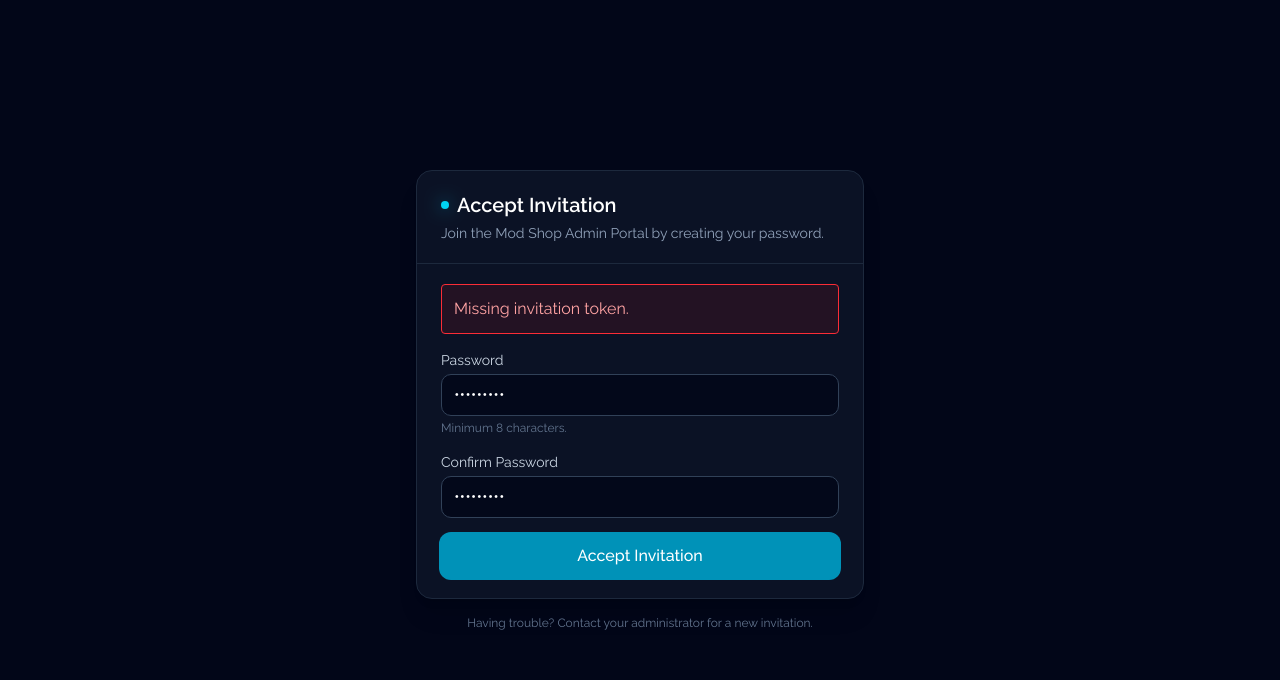
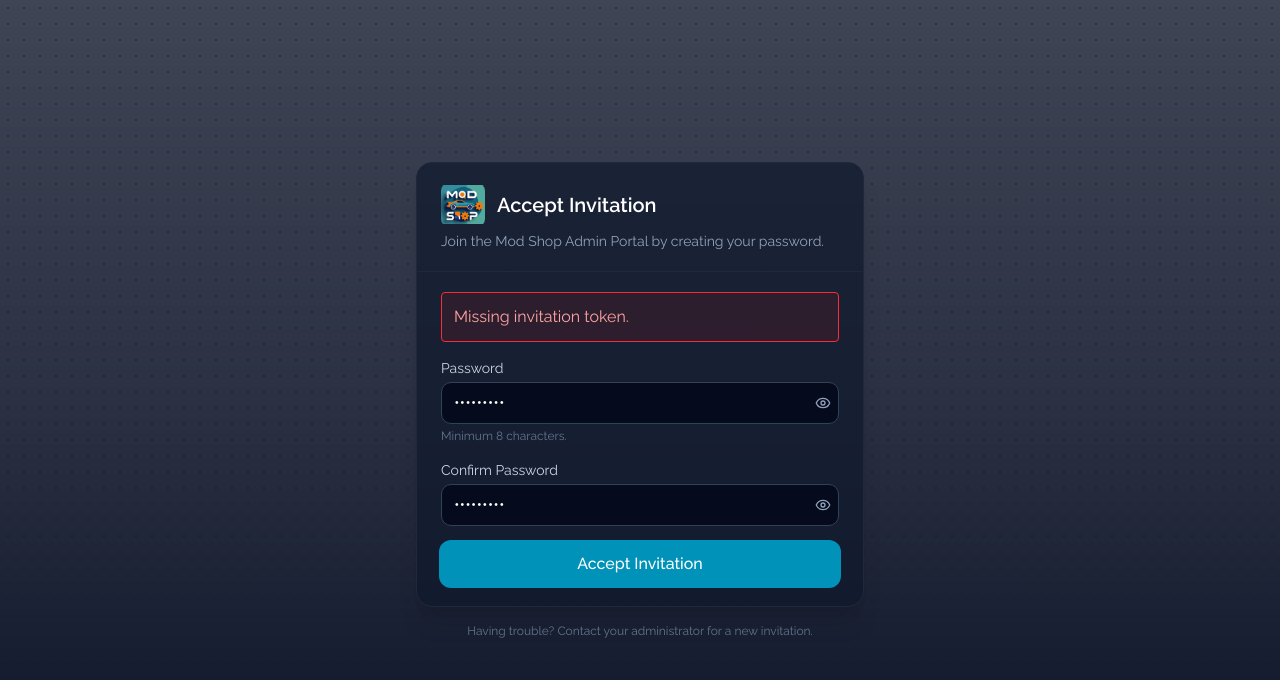
Before and after one commit to Denzel-K/mod-shop-admin, a Next.js app: page /accept-invitation in a window 1280 px wide. Both pictures are taken after typing "Sample123", "Sample123" into the empty fields and a click on the button "Accept Invitation". Shown: the top 680 px of the page. Built offline with nearby package versions, Linux system fonts and the light colour scheme.

Commit message:
Invite acceptance enhanced

```diff
--- a/app/accept-invitation/page.tsx
+++ b/app/accept-invitation/page.tsx
@@ -4,6 +4,8 @@ import { useEffect, useState } from "react";
 import { useRouter, useSearchParams } from "next/navigation";
 import { z } from "zod";
 import { toast } from "sonner";
+import { Eye, EyeOff, Shield } from "lucide-react";
+import { ModShopLogo } from "@/components/mod-shop-logo";
 
 const schema = z.object({
   password: z.string().min(8, "Password must be at least 8 characters long"),
@@ -22,9 +24,11 @@ export default function AcceptInvitationPage() {
   const [submitting, setSubmitting] = useState(false);
   const [error, setError] = useState<string | null>(null);
   const [success, setSuccess] = useState<string | null>(null);
-  const [invitation, setInvitation] = useState<{ fullname: string; email: string } | null>(null);
+  const [invitation, setInvitation] = useState<{ fullname: string; email: string; role?: "super-admin" | "manager" | "curator" } | null>(null);
   const [password, setPassword] = useState("");
   const [confirmPassword, setConfirmPassword] = useState("");
+  const [showPassword, setShowPassword] = useState(false);
+  const [showConfirm, setShowConfirm] = useState(false);
 
   useEffect(() => {
     const run = async () => {
@@ -37,7 +41,7 @@ export default function AcceptInvitationPage() {
         const res = await fetch(`/api/auth/invitations/validate?token=${token}`);
         const data = await res.json();
         if (!res.ok) throw new Error(data.error || "Failed to validate invitation");
-        setInvitation({ fullname: data.invitation.fullname, email: data.invitation.email });
+        setInvitation({ fullname: data.invitation.fullname, email: data.invitation.email, role: data.invitation.role });
       } catch (e: unknown) {
         const msg = e instanceof Error ? e.message : "Failed to validate invitation";
         setError(msg);
@@ -99,12 +103,17 @@ export default function AcceptInvitationPage() {
   }
 
   return (
-    <div className="min-h-screen bg-slate-950 flex items-center justify-center px-4 py-8">
+    <div className="relative min-h-screen bg-slate-900/80 flex items-center justify-center px-4 py-8 overflow-hidden">
+      {/* Grid background */}
+      <div className="pointer-events-none absolute inset-0 -z-10">
+        <div className="absolute inset-0 bg-[radial-gradient(#0b1220_1px,transparent_1px)] [background-size:16px_16px] opacity-40" />
+        <div className="absolute inset-0 bg-gradient-to-b from-transparent via-slate-950/40 to-slate-950" />
+      </div>
       <div className="w-full max-w-md">
         <div className="rounded-2xl border border-slate-800 bg-slate-900/70 shadow-xl overflow-hidden">
           <div className="px-6 py-5 border-b border-slate-800">
-            <div className="flex items-center gap-2">
-              <div className="w-2 h-2 rounded-full bg-cyan-400 shadow-[0_0_16px] shadow-cyan-400/50" />
+            <div className="flex items-center gap-3">
+              <ModShopLogo size="lg" />
               <h1 className="text-xl font-semibold text-white">Accept Invitation</h1>
             </div>
             <p className="mt-1 text-sm text-slate-400">Join the Mod Shop Admin Portal by creating your password.</p>
@@ -122,37 +131,66 @@ export default function AcceptInvitationPage() {
               </div>
             )}
             {invitation && (
-              <div className="mb-6 text-sm text-slate-300 grid grid-cols-1 gap-1">
+              <div className="mb-6 text-sm text-slate-300 grid grid-cols-1 gap-2">
                 <div><span className="text-slate-400">Name:</span> {invitation.fullname}</div>
                 <div><span className="text-slate-400">Email:</span> {invitation.email}</div>
+                {invitation.role && (
+                  <div className="flex items-center gap-2">
+                    <span className="text-slate-400">Assigned Role:</span>
+                    <span className="inline-flex items-center gap-1 rounded-full border border-slate-700 bg-slate-800/60 px-2.5 py-1 text-xs font-medium text-slate-200">
+                      <Shield className="size-3 text-cyan-400" />
+                      {invitation.role.replace('-', ' ')}
+                    </span>
+                  </div>
+                )}
               </div>
             )}
 
             <form onSubmit={onSubmit} className="space-y-4">
               <div>
                 <label className="block text-sm mb-1 text-slate-300" htmlFor="password">Password</label>
+                <div className="relative">
                   <input
                     id="password"
-                  type="password"
-                  className="w-full rounded-lg border border-slate-700 bg-slate-950/80 px-3 py-2 text-white placeholder-slate-500 focus:outline-none focus:ring-2 focus:ring-cyan-600"
+                    type={showPassword ? "text" : "password"}
+                    className="w-full rounded-lg border border-slate-700 bg-slate-950/80 px-3 py-2 pr-10 text-white placeholder-slate-500 focus:outline-none focus:ring-2 focus:ring-cyan-600"
                     value={password}
                     onChange={(e) => setPassword(e.target.value)}
                     placeholder="Create a strong password"
                     autoComplete="new-password"
                   />
+                  <button
+                    type="button"
+                    onClick={() => setShowPassword((v) => !v)}
+                    className="absolute inset-y-0 right-2 flex items-center text-slate-400 hover:text-slate-200"
+                    aria-label={showPassword ? "Hide password" : "Show password"}
+                  >
+                    {showPassword ? <EyeOff className="size-4" /> : <Eye className="size-4" />}
+                  </button>
+                </div>
                 <p className="mt-1 text-xs text-slate-500">Minimum 8 characters.</p>
               </div>
               <div>
                 <label className="block text-sm mb-1 text-slate-300" htmlFor="confirmPassword">Confirm Password</label>
+                <div className="relative">
                   <input
                     id="confirmPassword"
-                  type="password"
-                  className="w-full rounded-lg border border-slate-700 bg-slate-950/80 px-3 py-2 text-white placeholder-slate-500 focus:outline-none focus:ring-2 focus:ring-cyan-600"
+                    type={showConfirm ? "text" : "password"}
+                    className="w-full rounded-lg border border-slate-700 bg-slate-950/80 px-3 py-2 pr-10 text-white placeholder-slate-500 focus:outline-none focus:ring-2 focus:ring-cyan-600"
                     value={confirmPassword}
                     onChange={(e) => setConfirmPassword(e.target.value)}
                     placeholder="Re-enter your password"
                     autoComplete="new-password"
                   />
+                  <button
+                    type="button"
+                    onClick={() => setShowConfirm((v) => !v)}
+                    className="absolute inset-y-0 right-2 flex items-center text-slate-400 hover:text-slate-200"
+                    aria-label={showConfirm ? "Hide password" : "Show password"}
+                  >
+                    {showConfirm ? <EyeOff className="size-4" /> : <Eye className="size-4" />}
+                  </button>
+                </div>
               </div>
               <button
                 type="submit"
--- a/app/api/auth/invitations/validate/route.ts
+++ b/app/api/auth/invitations/validate/route.ts
@@ -31,7 +31,7 @@ export async function GET(request: NextRequest) {
         email: invitation.email,
         fullname: invitation.fullname,
         expiresAt: invitation.expiresAt,
-        role: (invitation as unknown as { role?: string }).role,
+        role: invitation.role,
       }
     });
   } catch (error) {
```
Lines whose indentation alone changed are shown as unchanged.
